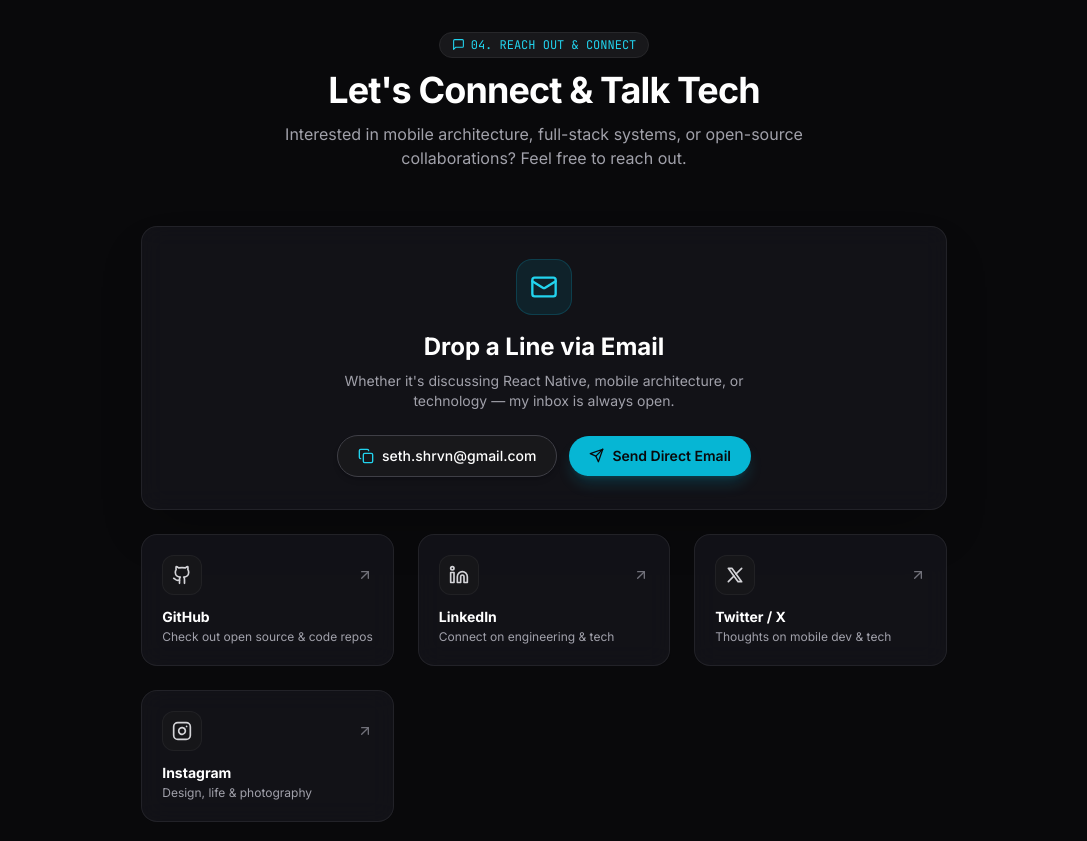
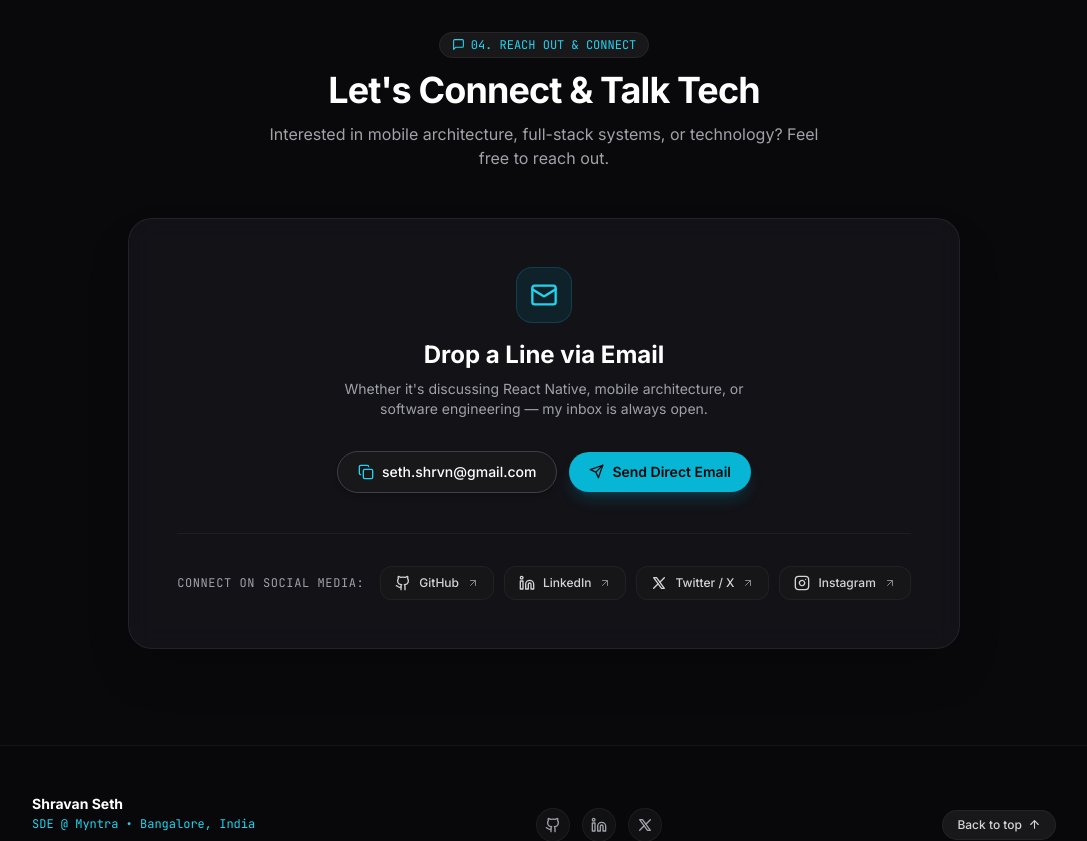
Before and after one commit to ShravanSeth/shravanseth.github.io, a React (Create React App) app: page / in a window 1280 px wide. Shown: the part 5260-6101 px from the top of the page, without its empty margins (96-1183 px from the left). Built offline with nearby package versions, Linux system fonts and the light colour scheme.

Commit message:
Format social media links into a single horizontal row

```diff
--- a/src/components/Contact.jsx
+++ b/src/components/Contact.jsx
@@ -16,36 +16,32 @@ export default function Contact() {
       name: "GitHub",
       url: personalInfo.socials.github,
       icon: Github,
-      desc: "Check out open source & code repos",
       color: "hover:border-zinc-500 hover:text-white"
     },
     {
       name: "LinkedIn",
       url: personalInfo.socials.linkedin,
       icon: Linkedin,
-      desc: "Connect on engineering & tech",
       color: "hover:border-cyan-500 hover:text-cyan-400"
     },
     {
       name: "Twitter / X",
       url: personalInfo.socials.twitter,
       icon: Twitter,
-      desc: "Thoughts on mobile dev & tech",
       color: "hover:border-sky-500 hover:text-sky-400"
     },
     {
       name: "Instagram",
       url: personalInfo.socials.instagram,
       icon: Instagram,
-      desc: "Design, life & photography",
       color: "hover:border-pink-500 hover:text-pink-400"
     }
   ];
 
   return (
-    <section id="contact" className="py-24 px-4 max-w-5xl mx-auto relative">
+    <section id="contact" className="py-24 px-4 max-w-4xl mx-auto relative">
       {/* Section Header */}
-      <div className="flex flex-col items-center text-center mb-14">
+      <div className="flex flex-col items-center text-center mb-12">
         <div className="inline-flex items-center gap-1.5 px-3 py-1 rounded-full bg-zinc-900 border border-zinc-800 text-xs font-mono text-cyan-400 mb-3">
           <MessageSquare size={13} />
           <span>04. REACH OUT & CONNECT</span>
@@ -54,14 +50,12 @@ export default function Contact() {
           Let's Connect & Talk Tech
         </h2>
         <p className="text-zinc-400 text-sm sm:text-base max-w-xl">
-          Interested in mobile architecture, full-stack systems, or open-source collaborations? Feel free to reach out.
+          Interested in mobile architecture, full-stack systems, or technology? Feel free to reach out.
         </p>
       </div>
 
-      {/* Main Contact Container */}
-      <div className="grid grid-cols-1 md:grid-cols-3 gap-6">
-        {/* Email Direct Box */}
-        <div className="md:col-span-3 glass-card rounded-2xl p-8 text-center relative overflow-hidden flex flex-col items-center justify-center border border-white/5 shadow-2xl">
+      {/* Main Contact Card */}
+      <div className="glass-card rounded-3xl p-8 sm:p-12 text-center relative overflow-hidden border border-white/5 shadow-2xl flex flex-col items-center justify-center">
         <div className="w-14 h-14 rounded-2xl bg-cyan-500/10 border border-cyan-500/20 flex items-center justify-center text-cyan-400 mb-4">
           <Mail size={28} />
         </div>
@@ -69,11 +63,12 @@ export default function Contact() {
         <h3 className="text-xl sm:text-2xl font-bold text-white mb-2">
           Drop a Line via Email
         </h3>
-          <p className="text-zinc-400 text-sm max-w-md mb-6">
-            Whether it's discussing React Native, mobile architecture, or technology — my inbox is always open.
+        <p className="text-zinc-400 text-sm max-w-md mb-8">
+          Whether it's discussing React Native, mobile architecture, or software engineering — my inbox is always open.
         </p>
 
-          <div className="flex flex-wrap items-center justify-center gap-3">
+        {/* Action Buttons */}
+        <div className="flex flex-wrap items-center justify-center gap-3 mb-10">
           <button
             onClick={handleCopyEmail}
             className="inline-flex items-center gap-2 px-5 py-2.5 rounded-full bg-zinc-900 hover:bg-zinc-800 border border-zinc-700 text-sm font-medium text-white transition-all shadow-md active:scale-95"
@@ -99,9 +94,14 @@ export default function Contact() {
             <span>Send Direct Email</span>
           </a>
         </div>
-        </div>
 
-        {/* Social Link Cards */}
+        {/* Single-Line Social Media Links */}
+        <div className="w-full pt-8 border-t border-white/5 flex flex-col sm:flex-row items-center justify-between gap-4">
+          <span className="text-xs font-mono text-zinc-400 uppercase tracking-wider">
+            Connect on Social Media:
+          </span>
+
+          <div className="flex flex-wrap items-center justify-center gap-2.5">
             {socialLinks.map((social) => {
               const Icon = social.icon;
               return (
@@ -110,22 +110,17 @@ export default function Contact() {
                   href={social.url}
                   target="_blank"
                   rel="noopener noreferrer"
-              className={`glass-card rounded-2xl p-5 border border-white/5 flex flex-col justify-between group transition-all duration-200 ${social.color}`}
+                  className={`inline-flex items-center gap-2 px-3.5 py-2 rounded-xl bg-zinc-900/80 border border-white/5 text-xs font-medium text-zinc-300 transition-all duration-200 hover:scale-105 active:scale-95 ${social.color}`}
                 >
-              <div className="flex items-center justify-between mb-3">
-                <div className="w-10 h-10 rounded-xl bg-zinc-900/80 border border-white/5 flex items-center justify-center text-zinc-300 group-hover:scale-110 transition-transform">
-                  <Icon size={20} />
-                </div>
-                <ArrowUpRight size={16} className="text-zinc-500 group-hover:translate-x-0.5 group-hover:-translate-y-0.5 transition-transform" />
-              </div>
-              <div>
-                <h4 className="text-sm font-bold text-white mb-0.5">{social.name}</h4>
-                <p className="text-xs text-zinc-400">{social.desc}</p>
-              </div>
+                  <Icon size={16} />
+                  <span>{social.name}</span>
+                  <ArrowUpRight size={12} className="opacity-60" />
                 </a>
               );
             })}
           </div>
+        </div>
+      </div>
     </section>
   );
 }
```
Lines whose indentation alone changed are shown as unchanged.
